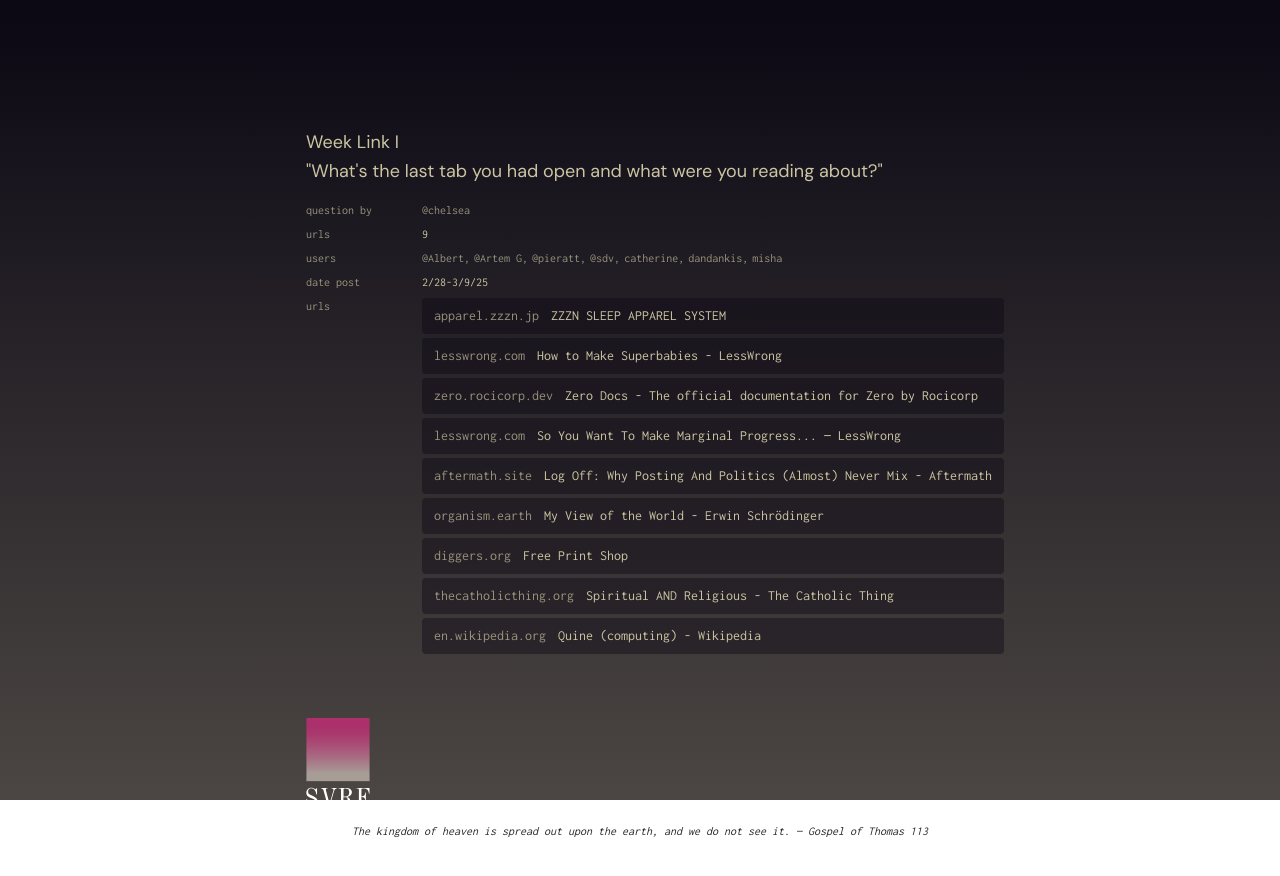
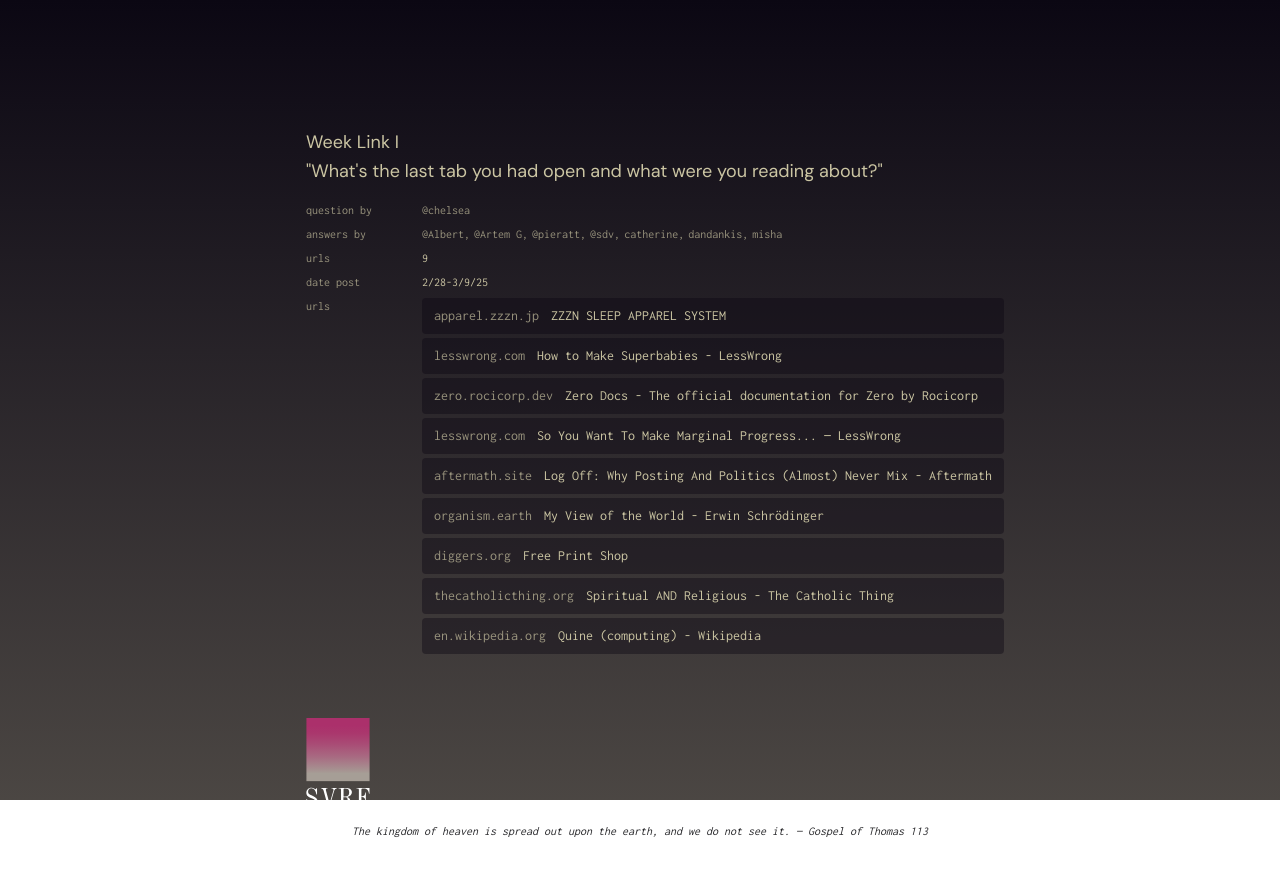
Before and after one commit to pieratt/svrf, a Next.js app: page / in a window 1280 px wide. Shown: the top 876 px of the page. Built offline with nearby package versions, Linux system fonts and the light colour scheme.

Commit message:
🌊🕸️ - better copy

```diff
--- a/components/Lander/Content.tsx
+++ b/components/Lander/Content.tsx
@@ -195,10 +195,9 @@
           <span>question by</span>
           <Link href="https://x.com/chelsea" target="_blank" rel="noopener noreferrer" className="text-[#cbc5a3]/70 hover:text-[#cbc5a3] transition-colors duration-200">@chelsea</Link>
 
-          <span>urls</span>
-          <span className="text-[#cbc5a3]">{links.length}</span>
 
-          <span>users</span>
+
+          <span>answers by</span>
           <div className="flex flex-wrap gap-x-1">
             {Array.from(new Set(links.map(link => JSON.stringify({ name: link.author.name, url: link.author.url }))))
               .map(userStr => JSON.parse(userStr))
@@ -223,6 +222,9 @@
                 </span>
               ))}
           </div>
+
+          <span>urls</span>
+          <span className="text-[#cbc5a3]">{links.length}</span>
 
           <span>date post</span>
           <span className="text-[#cbc5a3]">2/28-3/9/25</span>
```
